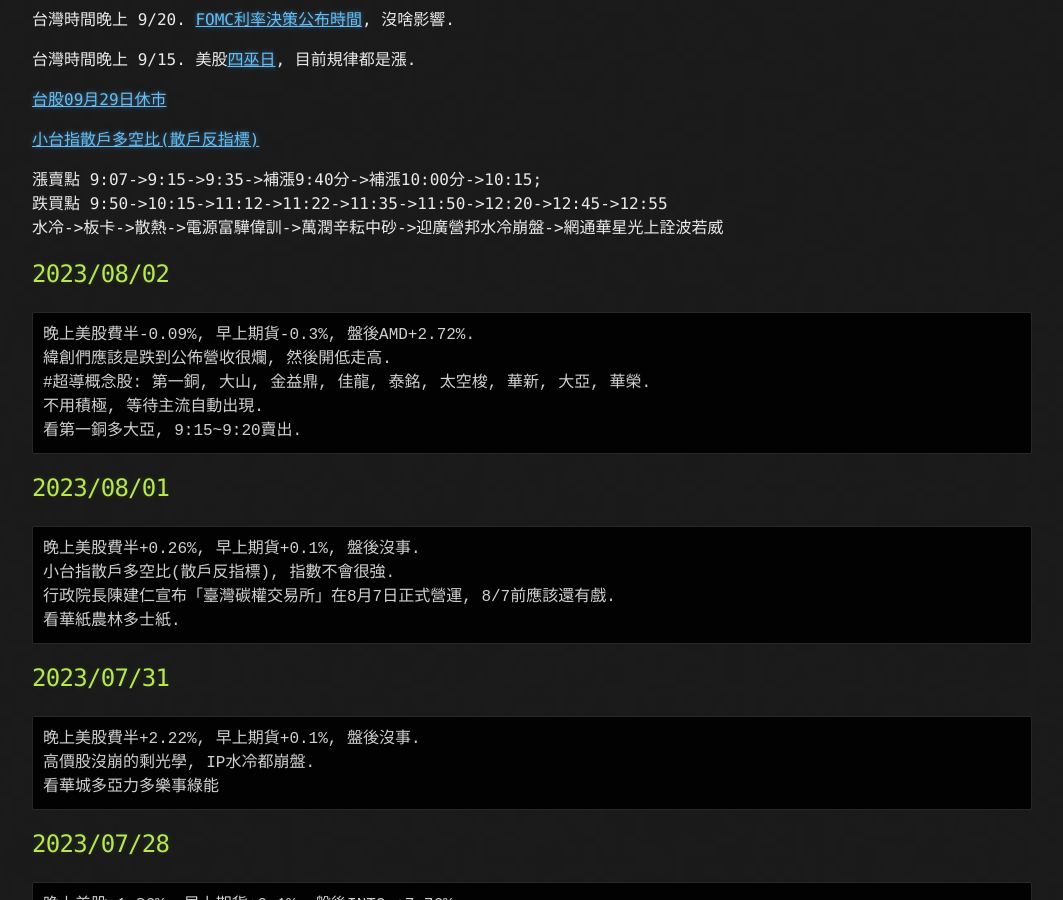
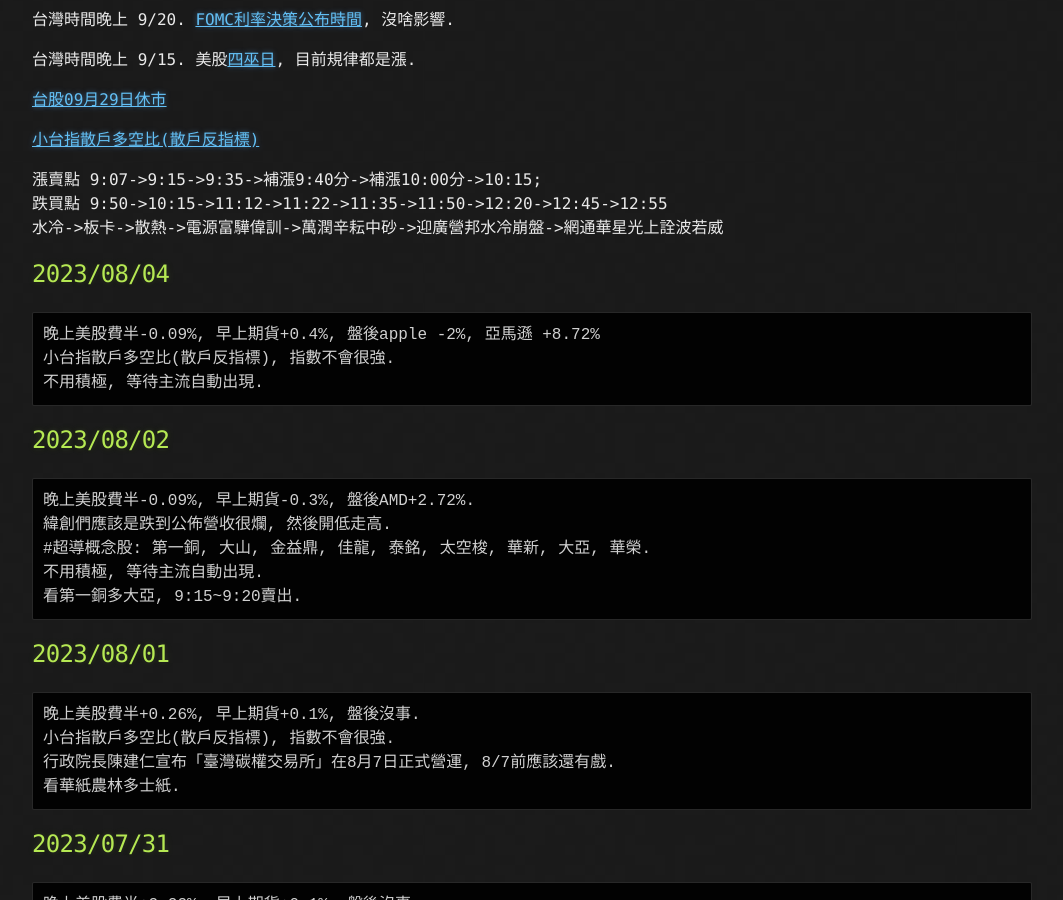
Before and after one commit to lepg5487/Stock_God, a Jekyll site: the page built from index.md, in a window 1280 px wide and 900 px high, scrolled down 370 px. Shown: the whole window, without its empty margins (108-1171 px from the left). Built offline with Jekyll 4.4.1, drawn with Linux system fonts in a browser that asks for light colours; our own code applies the rules of GitHub Pages for plain Markdown files.

Commit message:
Update index.md

````diff
--- a/index.md
+++ b/index.md
@@ -19,6 +19,13 @@ layout: testlayouts
 漲賣點 9:07->9:15->9:35->補漲9:40分->補漲10:00分->10:15;
 跌買點 9:50->10:15->11:12->11:22->11:35->11:50->12:20->12:45->12:55
 水冷->板卡->散熱->電源富驊偉訓->萬潤辛耘中砂->迎廣營邦水冷崩盤->網通華星光上詮波若威
+
+## 2023/08/04
+```
+晚上美股費半-0.09%, 早上期貨+0.4%, 盤後apple -2%, 亞馬遜 +8.72%
+小台指散戶多空比(散戶反指標), 指數不會很強.
+不用積極, 等待主流自動出現.
+```
 
 ## 2023/08/02
 ```
````
